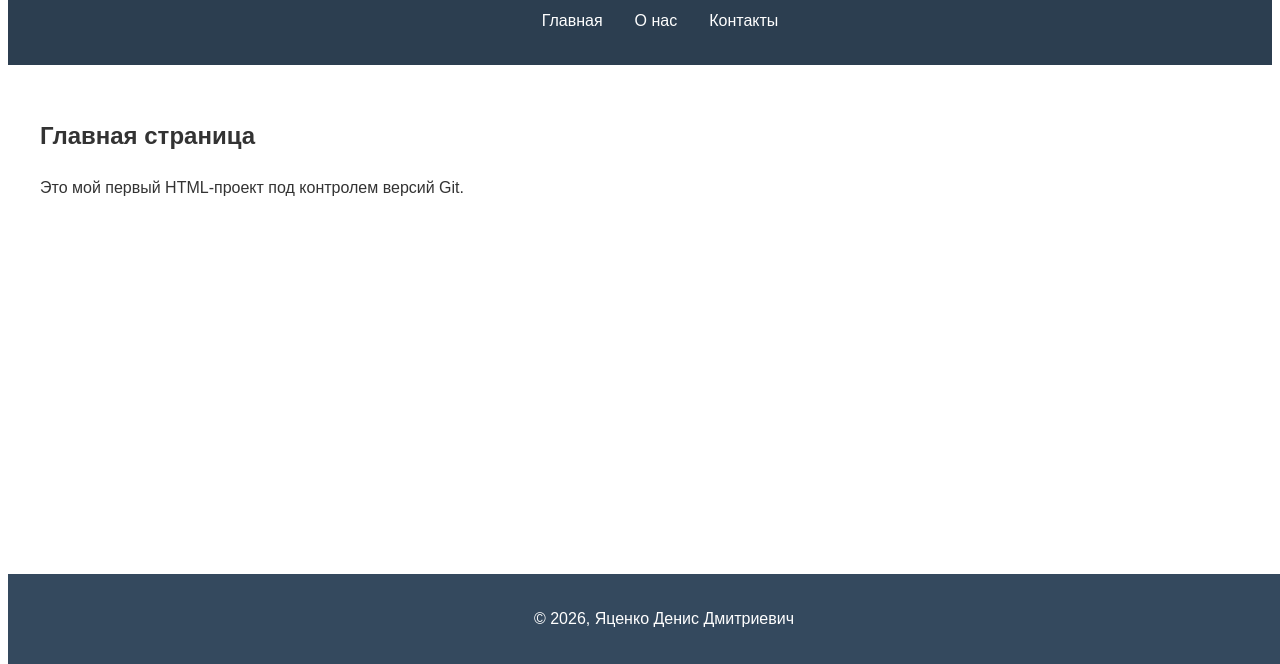
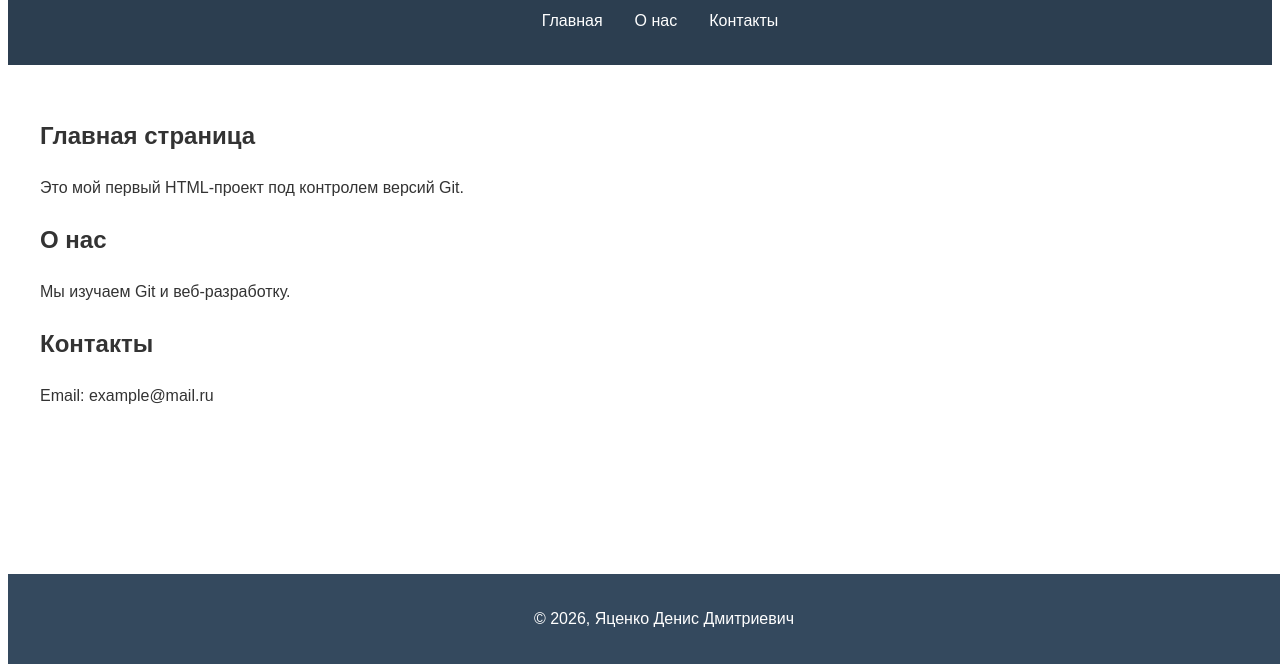
Before and after one commit to Dyats2003/my-first-site, a plain HTML site: page index.html in a window 1280 px wide. Shown: the part 136-800 px from the top of the page. Drawn offline with Linux system fonts and the light colour scheme.

Commit message:
Добавлены секции О нас и Контакты

```diff
--- a/index.html
+++ b/index.html
@@ -26,6 +26,15 @@ initial-scale=1.0">
  <p>Это мой первый HTML-проект под контролем
 версий Git.</p>
  </section>
+<section id="about">
+ <h2>О нас</h2>
+ <p>Мы изучаем Git и веб-разработку.</p>
+</section>
+<section id="contact">
+ <h2>Контакты</h2>
+ <p>Email: example@mail.ru</p>
+</section>
+
  </main>
 
  <footer>
```
